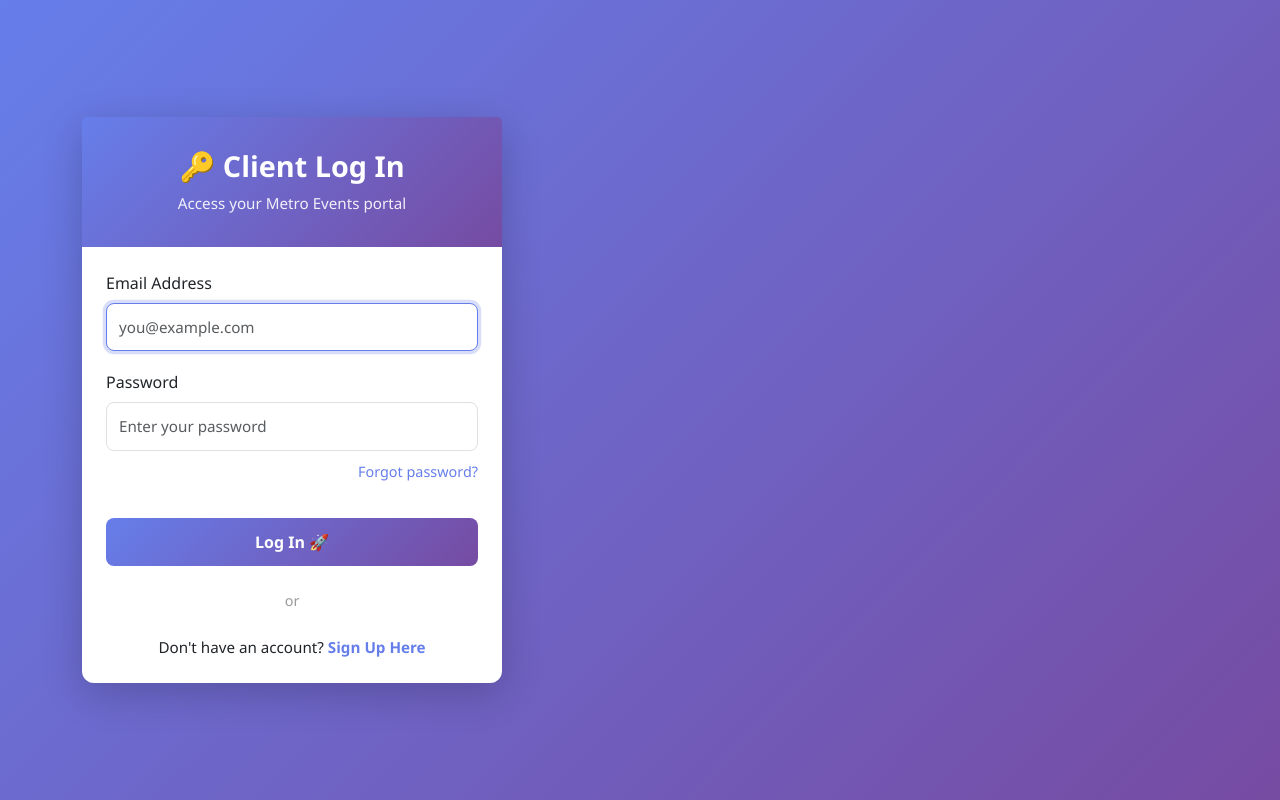
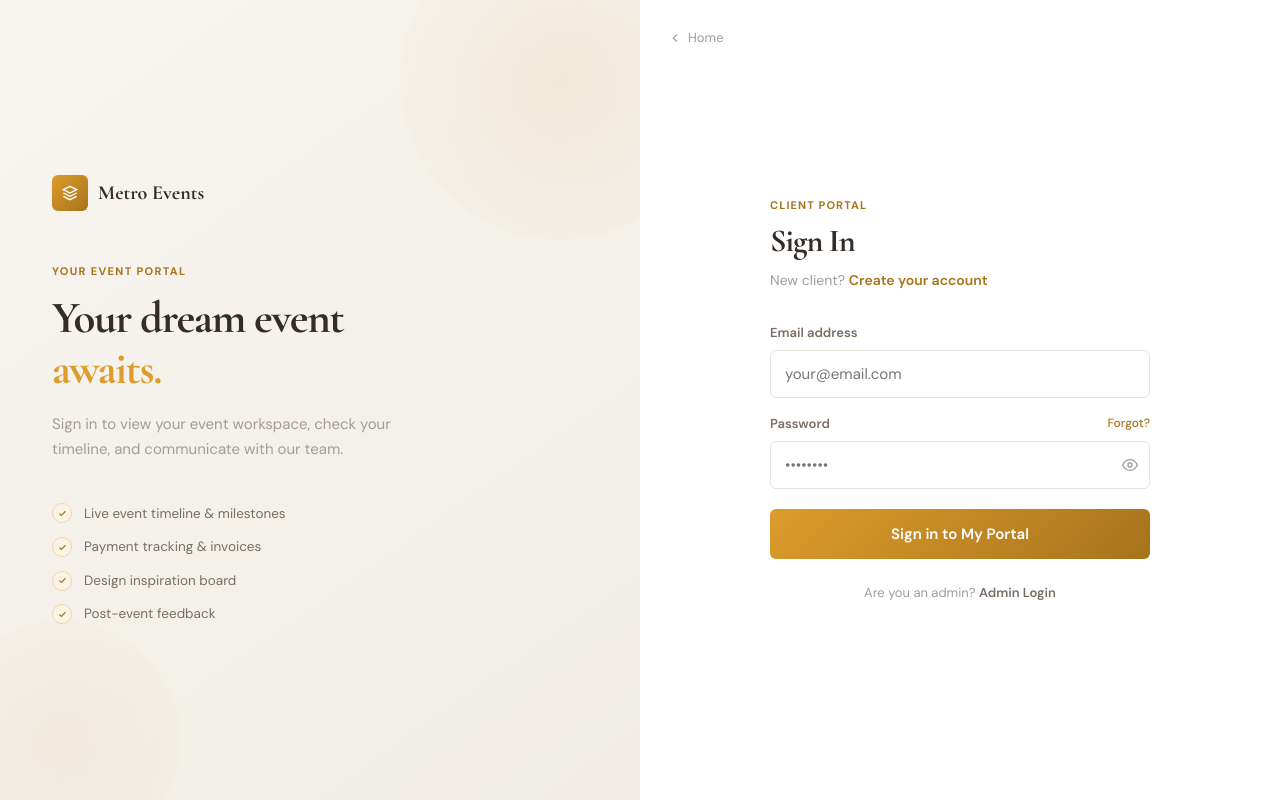
Before and after one commit to ambereuiprotypes/metroeventsprotypes, a Flask app: page /client/login in a window 1280 px wide. Run offline with Flask 3, Linux system fonts and the light colour scheme.

Commit message:
Add files via upload

```diff
--- a/templates/client/login.html
+++ b/templates/client/login.html
@@ -1,165 +1,127 @@
 <!DOCTYPE html>
 <html lang="en">
 <head>
-    <meta charset="UTF-8">
-    <meta name="viewport" content="width=device-width, initial-scale=1.0">
-    <title>Client Log In - {{ APP_NAME }}</title>
-    <link href="https://cdn.jsdelivr.net/npm/bootstrap@5.3.0/dist/css/bootstrap.min.css" rel="stylesheet">
-    <style>
-        body {
-            background: linear-gradient(135deg, #667eea 0%, #764ba2 100%);
-            min-height: 100vh;
-            display: flex;
-            align-items: center;
-            justify-content: center;
-            font-family: 'Segoe UI', Tahoma, Geneva, Verdana, sans-serif;
-        }
-        .card-login {
-            border: none;
-            border-radius: 12px;
-            box-shadow: 0 10px 40px rgba(0, 0, 0, 0.2);
-            max-width: 420px;
-            width: 100%;
-        }
-        .card-header {
-            background: linear-gradient(135deg, #667eea 0%, #764ba2 100%);
-            color: white;
-            border: none;
-            border-radius: 12px 12px 0 0;
-            padding: 2rem;
-            text-align: center;
-        }
-        .card-header h2 {
-            margin: 0;
-            font-weight: 700;
-            font-size: 1.8rem;
-        }
-        .card-header p {
-            margin: 0.5rem 0 0 0;
-            opacity: 0.9;
-            font-size: 0.95rem;
-        }
-        .form-group {
-            margin-bottom: 1.2rem;
-        }
-        .form-control {
-            border-radius: 8px;
-            border: 1px solid #e0e0e0;
-            padding: 0.75rem;
-            font-size: 0.95rem;
-        }
-        .form-control:focus {
-            border-color: #667eea;
-            box-shadow: 0 0 0 0.2rem rgba(102, 126, 234, 0.25);
-        }
-        .btn-login {
-            background: linear-gradient(135deg, #667eea 0%, #764ba2 100%);
-            border: none;
-            border-radius: 8px;
-            padding: 0.75rem;
-            font-weight: 600;
-            font-size: 1rem;
-            width: 100%;
-            margin-top: 1rem;
-        }
-        .btn-login:hover {
-            transform: translateY(-2px);
-            box-shadow: 0 5px 20px rgba(102, 126, 234, 0.4);
-            color: white;
-        }
-        .forgot-password {
-            text-align: right;
-            margin-top: 0.5rem;
-        }
-        .forgot-password a {
-            color: #667eea;
-            text-decoration: none;
-            font-weight: 500;
-            font-size: 0.9rem;
-        }
-        .forgot-password a:hover {
-            text-decoration: underline;
-        }
-        .register-link {
-            text-align: center;
-            margin-top: 1.5rem;
-            font-size: 0.95rem;
-        }
-        .register-link a {
-            color: #667eea;
-            text-decoration: none;
-            font-weight: 600;
-        }
-        .register-link a:hover {
-            text-decoration: underline;
-        }
-        .alert {
-            border-radius: 8px;
-            border: none;
-        }
-        .divider {
-            text-align: center;
-            color: #999;
-            margin: 1.5rem 0;
-            font-size: 0.9rem;
-        }
-    </style>
+  <meta charset="UTF-8" />
+  <meta name="viewport" content="width=device-width, initial-scale=1.0" />
+  <meta name="csrf-token" content="{{ csrf_token() }}" />
+  <title>Client Login — {{ APP_NAME }}</title>
+  <link rel="stylesheet" href="https://cdn.jsdelivr.net/npm/bootstrap@5.3.2/dist/css/bootstrap.min.css" />
+  <link rel="stylesheet" href="{{ url_for('static', filename='css/metro.css') }}" />
+  <link rel="preconnect" href="https://fonts.googleapis.com" />
+  <link href="https://fonts.googleapis.com/css2?family=Cormorant+Garamond:ital,wght@0,600;0,700;1,600&family=DM+Sans:opsz,wght@9..40,400;9..40,500;9..40,600;9..40,700&display=swap" rel="stylesheet" />
 </head>
-<body>
-    <div class="container">
-        <div class="card card-login">
-            <div class="card-header">
-                <h2>🔑 Client Log In</h2>
-                <p>Access your {{ APP_NAME }} portal</p>
+<body class="client-layout" style="display:flex;min-height:100vh;align-items:stretch;">
+
+{# Full-page split: left warm visual, right form #}
+<div style="display:grid;grid-template-columns:1fr 1fr;min-height:100vh;width:100%;">
+
+  {# LEFT: Ivory visual with golden ornament #}
+  <div style="background:linear-gradient(145deg,hsl(38,33%,96%) 0%,hsl(38,27%,92%) 100%);display:flex;flex-direction:column;justify-content:center;padding:60px 52px;position:relative;overflow:hidden;display:none;" class="d-lg-flex">
+    {# Decorative circle #}
+    <div style="position:absolute;top:-80px;right:-80px;width:320px;height:320px;background:radial-gradient(circle,rgba(212,168,67,0.12),transparent);border-radius:50%;"></div>
+    <div style="position:absolute;bottom:-60px;left:-60px;width:240px;height:240px;background:radial-gradient(circle,rgba(212,168,67,0.08),transparent);border-radius:50%;"></div>
+
+    <a href="{{ url_for('public.index') }}" style="display:inline-flex;align-items:center;gap:10px;text-decoration:none;margin-bottom:52px;position:relative;">
+      <div style="width:36px;height:36px;background:linear-gradient(135deg,var(--brand),var(--brand-dark));border-radius:var(--r-sm);display:flex;align-items:center;justify-content:center;">
+        <svg width="16" height="16" viewBox="0 0 24 24" fill="none" stroke="white" stroke-width="2"><path d="M12 2L2 7l10 5 10-5-10-5z"/><path d="M2 17l10 5 10-5"/><path d="M2 12l10 5 10-5"/></svg>
       </div>
-            <div class="card-body p-4">
-                <!-- Flash Messages -->
-                {% with messages = get_flashed_messages(with_categories=true) %}
-                    {% if messages %}
-                        {% for category, message in messages %}
-                            <div class="alert alert-{{ 'danger' if category == 'danger' else 'warning' if category == 'warning' else 'info' if category == 'info' else 'success' }} alert-dismissible fade show" role="alert">
-                                {{ message }}
-                                <button type="button" class="btn-close" data-bs-dismiss="alert"></button>
+      <span style="font-family:'Cormorant Garamond',serif;font-size:20px;font-weight:700;color:var(--client-text);">{{ APP_NAME }}</span>
+    </a>
+
+    <div style="position:relative;margin-bottom:40px;">
+      <div style="font-family:'DM Sans',sans-serif;font-size:11px;font-weight:700;text-transform:uppercase;letter-spacing:0.12em;color:var(--brand-dark);margin-bottom:12px;">Your Event Portal</div>
+      <h2 style="font-family:'Cormorant Garamond',Georgia,serif;font-size:clamp(2.4rem,3.5vw,3rem);font-weight:700;color:var(--client-text);margin:0 0 16px;letter-spacing:-0.03em;line-height:1.15;">Your dream event<br><em style="color:var(--brand);font-style:normal;">awaits.</em></h2>
+      <p style="font-family:'DM Sans',sans-serif;font-size:15px;color:var(--client-text-muted);line-height:1.7;max-width:340px;margin:0;">Sign in to view your event workspace, check your timeline, and communicate with our team.</p>
+    </div>
+
+    {# Feature list #}
+    <div style="display:flex;flex-direction:column;gap:12px;position:relative;">
+      {% for label in ['Live event timeline & milestones', 'Payment tracking & invoices', 'Design inspiration board', 'Post-event feedback'] %}
+      <div style="display:flex;align-items:center;gap:12px;">
+        <div style="width:20px;height:20px;background:var(--brand-light);border:1px solid hsl(38,72%,80%);border-radius:50%;display:flex;align-items:center;justify-content:center;flex-shrink:0;">
+          <svg width="9" height="9" viewBox="0 0 24 24" fill="none" stroke="var(--brand-dark)" stroke-width="3"><polyline points="20 6 9 17 4 12"/></svg>
+        </div>
+        <span style="font-family:'DM Sans',sans-serif;font-size:13.5px;color:var(--client-text-2);">{{ label }}</span>
       </div>
       {% endfor %}
-                    {% endif %}
+    </div>
+
+  </div>
+
+  {# RIGHT: Login form - warm white #}
+  <div style="background:#fff;display:flex;flex-direction:column;justify-content:center;align-items:center;padding:60px 52px;position:relative;">
+
+    <a href="{{ url_for('public.index') }}" style="position:absolute;top:28px;left:28px;display:flex;align-items:center;gap:6px;font-family:'DM Sans',sans-serif;font-size:13px;color:var(--client-text-muted);text-decoration:none;transition:color 0.18s;" onmouseover="this.style.color='var(--client-text)'" onmouseout="this.style.color='var(--client-text-muted)'">
+      <svg width="14" height="14" viewBox="0 0 24 24" fill="none" stroke="currentColor" stroke-width="2"><polyline points="15 18 9 12 15 6"/></svg>
+      Home
+    </a>
+
+    <div style="width:100%;max-width:380px;">
+
+      {# Mobile brand #}
+      <div class="d-lg-none" style="text-align:center;margin-bottom:32px;">
+        <div style="width:40px;height:40px;background:linear-gradient(135deg,var(--brand),var(--brand-dark));border-radius:var(--r-sm);display:flex;align-items:center;justify-content:center;margin:0 auto 10px;">
+          <svg width="18" height="18" viewBox="0 0 24 24" fill="none" stroke="white" stroke-width="2"><path d="M12 2L2 7l10 5 10-5-10-5z"/><path d="M2 17l10 5 10-5"/><path d="M2 12l10 5 10-5"/></svg>
+        </div>
+        <span style="font-family:'Cormorant Garamond',serif;font-size:20px;font-weight:700;color:var(--client-text);">{{ APP_NAME }}</span>
+      </div>
+
+      <div style="margin-bottom:32px;">
+        <span style="display:block;font-family:'DM Sans',sans-serif;font-size:11px;font-weight:700;text-transform:uppercase;letter-spacing:0.1em;color:var(--brand-dark);margin-bottom:8px;">Client Portal</span>
+        <h1 style="font-family:'Cormorant Garamond',Georgia,serif;font-size:32px;font-weight:700;color:var(--client-text);margin:0 0 8px;letter-spacing:-0.03em;">Sign In</h1>
+        <p style="font-family:'DM Sans',sans-serif;font-size:14px;color:var(--client-text-muted);margin:0;">New client? <a href="{{ url_for('client_auth.register') }}" style="color:var(--brand-dark);font-weight:600;">Create your account</a></p>
+      </div>
+
+      {# Flash messages #}
+      {% with messages = get_flashed_messages(with_categories=true) %}
+        {% for cat, msg in messages %}
+          <div class="me-alert me-alert-{{ 'danger' if cat in ['error','danger'] else cat }}" style="margin-bottom:16px;font-family:'DM Sans',sans-serif;">
+            <span>{{ msg }}</span>
+          </div>
+        {% endfor %}
       {% endwith %}
 
-                <form method="POST" novalidate>
-                    <!-- Email -->
-                    <div class="form-group">
-                        <label for="email" class="form-label">Email Address</label>
-                        <input type="email" class="form-control" id="email" name="email"
-                               placeholder="you@example.com" required autofocus>
+      <form method="POST" action="{{ url_for('client_auth.login') }}">
+        <input type="hidden" name="csrf_token" value="{{ csrf_token() }}" />
+
+        <div style="margin-bottom:16px;">
+          <label style="display:block;font-family:'DM Sans',sans-serif;font-size:13px;font-weight:600;color:var(--client-text-2);margin-bottom:6px;" for="email">Email address</label>
+          <input type="email" id="email" name="email" class="client-input" placeholder="your@email.com" required />
         </div>
 
-                    <!-- Password -->
-                    <div class="form-group">
-                        <label for="password" class="form-label">Password</label>
-                        <input type="password" class="form-control" id="password" name="password"
-                               placeholder="Enter your password" required>
-                        <div class="forgot-password">
-                            <a href="{{ url_for('client_auth.forgot_password') }}">Forgot password?</a>
+        <div style="margin-bottom:20px;">
+          <label style="display:flex;justify-content:space-between;font-family:'DM Sans',sans-serif;font-size:13px;font-weight:600;color:var(--client-text-2);margin-bottom:6px;" for="password">
+            <span>Password</span>
+            <a href="{{ url_for('client_auth.forgot_password') }}" style="font-weight:500;color:var(--brand-dark);font-size:12px;">Forgot?</a>
+          </label>
+          <div style="position:relative;">
+            <input type="password" id="password" name="password" class="client-input" placeholder="••••••••" required />
+            <button type="button" onclick="togglePwd('password')" style="position:absolute;right:12px;top:50%;transform:translateY(-50%);background:none;border:none;cursor:pointer;color:var(--client-text-muted);padding:0;display:flex;align-items:center;">
+              <svg width="16" height="16" viewBox="0 0 24 24" fill="none" stroke="currentColor" stroke-width="2"><path d="M1 12s4-8 11-8 11 8 11 8-4 8-11 8-11-8-11-8z"/><circle cx="12" cy="12" r="3"/></svg>
+            </button>
           </div>
         </div>
 
-                    <!-- Submit -->
-                    <button type="submit" class="btn btn-primary btn-login">
-                        Log In 🚀
+        <button type="submit" class="btn-client btn-client-gold" style="width:100%;justify-content:center;padding:13px;font-size:15px;">
+          Sign in to My Portal
         </button>
       </form>
 
-                <div class="divider">or</div>
+      <div style="text-align:center;margin-top:24px;font-family:'DM Sans',sans-serif;font-size:13px;color:var(--client-text-muted);">
+        Are you an admin? <a href="{{ url_for('auth.login') }}" style="color:var(--client-text-2);font-weight:600;">Admin Login</a>
+      </div>
 
-                <!-- Register Link -->
-                <div class="register-link">
-                    Don't have an account?
-                    <a href="{{ url_for('client_auth.register') }}">Sign Up Here</a>
-                </div>
-            </div>
     </div>
   </div>
 
-    <script src="https://cdn.jsdelivr.net/npm/bootstrap@5.3.0/dist/js/bootstrap.bundle.min.js"></script>
+</div>
+
+<script src="https://cdn.jsdelivr.net/npm/bootstrap@5.3.2/dist/js/bootstrap.bundle.min.js"></script>
+<script>
+function togglePwd(id) {
+  const input = document.getElementById(id);
+  input.type = input.type === 'password' ? 'text' : 'password';
+}
+</script>
 </body>
 </html>
```
Lines whose indentation alone changed are shown as unchanged.
